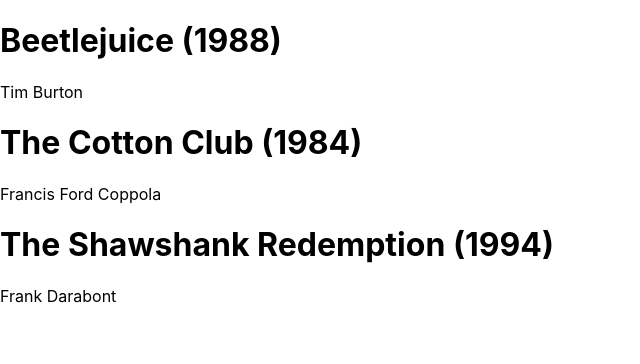
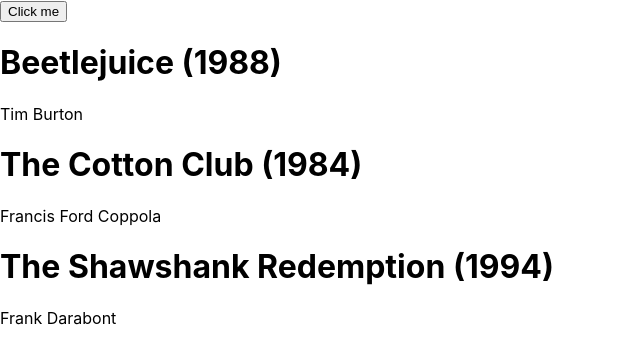
Before and after one commit to HugoFitas/movie-list-app, a React (Create React App) app: page / in a window 1280 px wide. Shown: the top 364 px of the page, without its empty margins (0-640 px from the left). Built offline with nearby package versions, Linux system fonts and the light colour scheme; no server answers.

Commit message:
finished events challenge

```diff
--- a/src/components/MovieList.js
+++ b/src/components/MovieList.js
@@ -19,11 +19,28 @@ const MovieList = () => {
       .catch((error) => console.log(error));
   };
 
+  const [
+    areOnlyRecentMoviesDisplayed,
+    setAreOnlyRecentMoviesDisplayed,
+  ] = React.useState(false);
+
+  const recentMoviesHandler = () => {
+    setAreOnlyRecentMoviesDisplayed(!areOnlyRecentMoviesDisplayed);
+    console.log(areOnlyRecentMoviesDisplayed);
+  };
+
+  const filteredMovies = movies
+    .filter((movie) => {
+      return !areOnlyRecentMoviesDisplayed || movie.year > 2000;
+    })
+    .map((movie) => {
+      return <Movie {...movie} />;
+    });
+
   return (
     <div>
-      {movies.map((movie) => {
-        return <Movie {...movie} />;
-      })}
+      <button onClick={recentMoviesHandler}>Click me</button>
+      {filteredMovies}
     </div>
   );
 };
```
